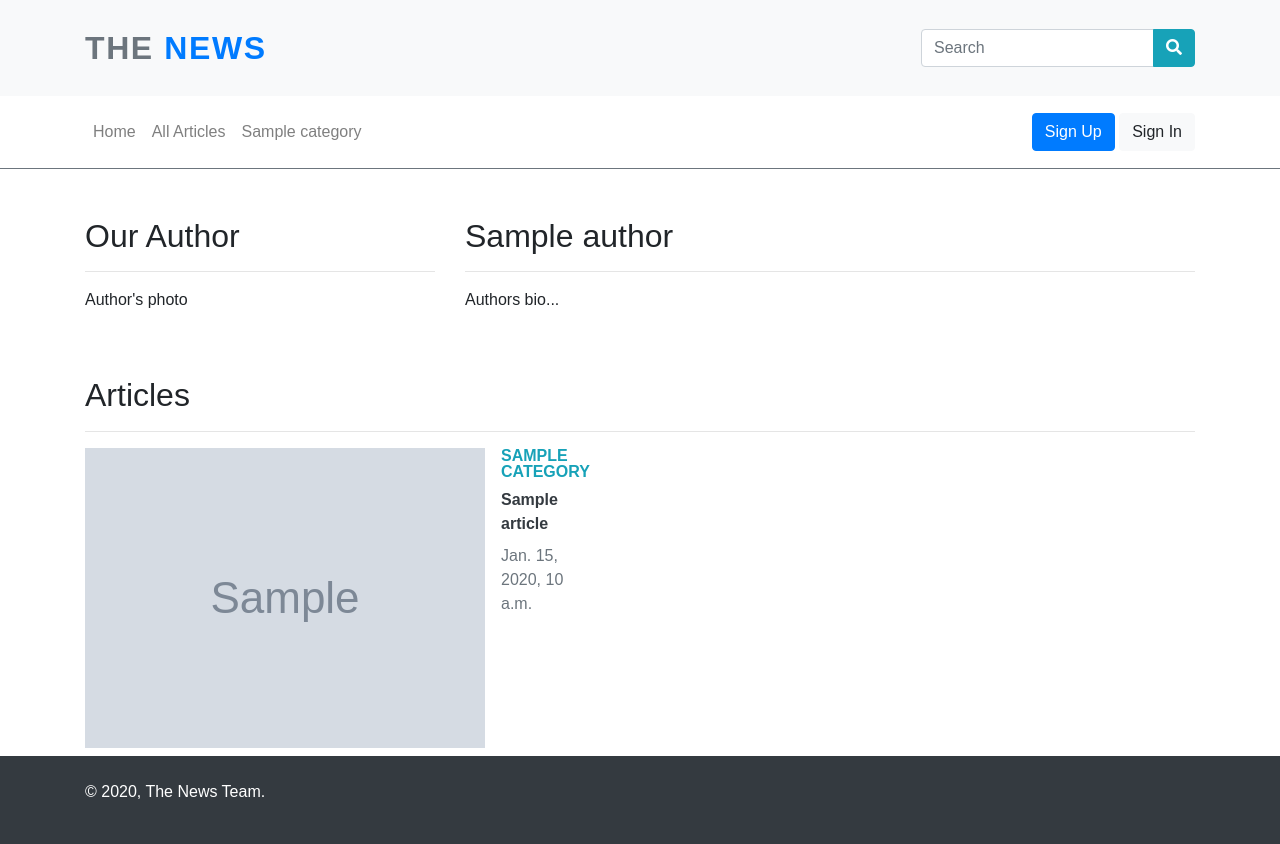
After one commit to dyachoksa/newspaper-v1, a Django app: template apps/users/templates/users/author_detail.html in a window 1280 px wide. The commit adds this page. Run offline with Django 3.2, Linux system fonts and the light colour scheme; the template is opened without the code that fills it: most values are stand-ins (such as "Sample title", 1, 10 or a date in 2020); grey boxes marked "Sample" are stand-in pictures; parts of the project's set-up code (start-up, migrations or seed data) failed here and were passed over; some libraries are stand-ins or nearby versions; some web fonts are replaced.

Commit message:
Article authors
- Added author field to Article
- Updated Article admin
- Updated article templates
- Updated home page template
- Added users tags library
- Updated author detail url
- Added author detail view
- Added author detail template

```diff
--- a/apps/articles/admin.py
+++ b/apps/articles/admin.py
@@ -21,6 +21,7 @@ class ArticleAdmin(SummernoteModelAdmin):
         "pk",
         "title",
         "category",
+        "author",
         "is_published",
         "is_featured",
         "comments_count",
@@ -29,7 +30,7 @@ class ArticleAdmin(SummernoteModelAdmin):
     )
     list_display_links = ("pk", "title")
     list_filter = ("is_published", "is_featured", "is_category_featured")
-    list_select_related = ("category",)
+    list_select_related = ("category", "author")
 
 
 @admin.register(Category)
--- /dev/null
+++ b/apps/articles/templates/articles/partials/article_short.html
@@ -0,0 +1,20 @@
+<div class="d-flex">
+  <div>
+    {% if article.image.name %}
+      <a href="{% url 'articles:detail' article.pk %}">
+        <img src="{{ article.image_100x100.url }}" alt="{{ article.title }}" />
+      </a>
+    {% endif %}
+  </div>
+  <div class="ml-3">
+    <p class="mb-2 category-title">
+      <a href="{{ article.category.get_absolute_url }}" class="text-uppercase text-info">
+        {{ article.category.name }}</a>
+    </p>
+    <p class="mb-2 font-weight-medium">
+      <a href="{% url 'articles:detail' article.pk %}" class="text-dark">
+        {{ article.title }}</a>
+    </p>
+    <p class="text-muted">{{ article.published_at }}</p>
+  </div>
+</div>
--- /dev/null
+++ b/apps/users/templates/users/author_detail.html
@@ -0,0 +1,37 @@
+{% extends "layouts/master.html" %}
+
+{% block title %}{{ author.get_full_name }}{% endblock %}
+
+{% block content %}
+  <div class="mt-4 row">
+    <div class="col-12 col-lg-4">
+      <h2 class="h2">Our Author</h2>
+      <hr />
+
+      <div class="mt-2">
+        <span>Author's photo</span>
+      </div>
+    </div>
+    <div class="col-12 col-lg-8">
+      <h1 class="h2">{{ author.get_full_name }}</h1>
+      <hr />
+
+      <div class="mt-2">
+        <p>Authors bio...</p>
+      </div>
+    </div>
+  </div>
+
+  <div class="mt-5 row">
+    <div class="col-12">
+      <h2 class="h2">Articles</h2>
+      <hr />
+    </div>
+
+    {% for article in author.articles.all %}
+      <div class="mb-2 col-12 col-md-6 col-lg-4">
+        {% include "articles/partials/article_short.html" with article=article only %}
+      </div>
+    {% endfor %}
+  </div>
+{% endblock %}
--- a/apps/users/views.py
+++ b/apps/users/views.py
@@ -36,3 +36,9 @@ class UserDetailView(DetailView):
             return "users/user_detail.html"
 
         return "users/user_detail_closed.html"
+
+
+class AuthorDetailView(DetailView):
+    model = User
+    context_object_name = "author"
+    template_name = "users/author_detail.html"
--- a/newspaper/urls.py
+++ b/newspaper/urls.py
@@ -18,11 +18,14 @@ from django.conf.urls.static import static
 from django.contrib import admin
 from django.urls import path, include
 
+from apps.users.views import AuthorDetailView
+
 urlpatterns = [
     path("admin/", admin.site.urls),
     path("articles/", include("apps.articles.urls")),
     path("accounts/", include("apps.users.urls")),
     path("summernote/", include("django_summernote.urls")),
+    path("authors/<int:pk>/", AuthorDetailView.as_view(), name="author"),
     path("", include("apps.pages.urls")),
 ] + static(settings.MEDIA_URL, document_root=settings.MEDIA_ROOT)
 
```
Also changed, not shown: apps/articles/models.py (+9 -0 lines), apps/articles/templates/articles/article_detail.html (+8 -0 lines), apps/articles/templates/articles/article_list.html (+9 -0 lines), apps/articles/templates/articles/tags/category_featured_articles.html (+2 -19 lines), apps/pages/templates/pages/index.html (+10 -1 lines), apps/users/templatetags/users_tags.py (added, +14 -0 lines), apps/articles/migrations/0007_article_author.py (added), apps/users/templatetags/__init__.py (added).
